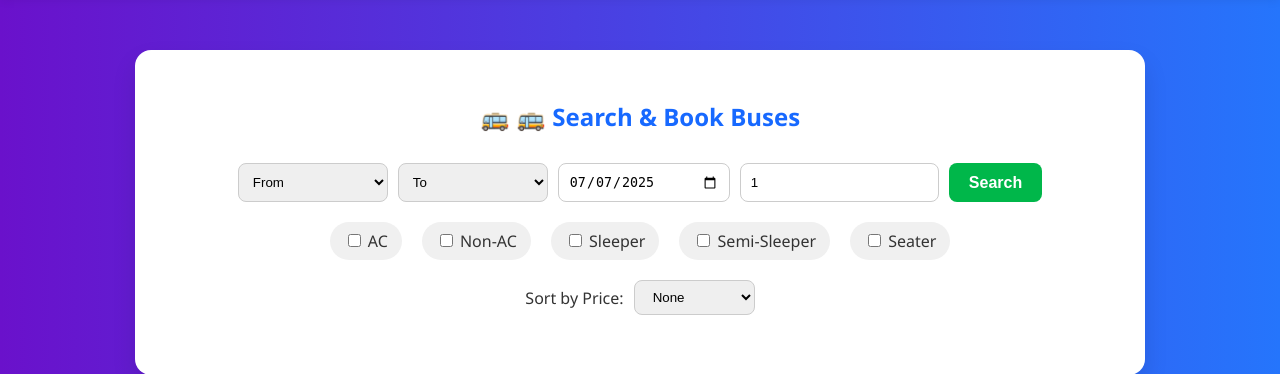
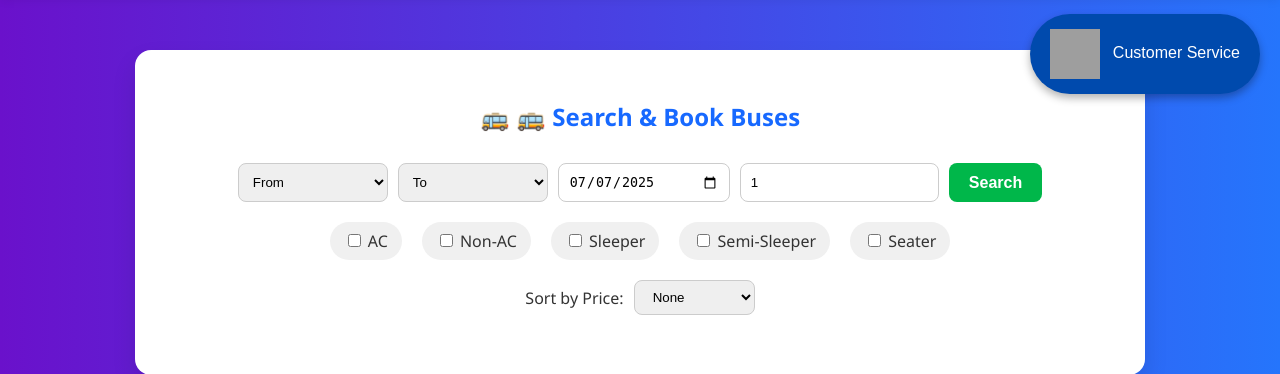
Before and after one commit to vikram0675/TravelGO, a Flask app: page /bus in a window 1280 px wide. Shown: the part 66-440 px from the top of the page. Run offline with Flask 3, Linux system fonts and the light colour scheme; the visitor is signed in with stand-in values (Sample User, id 1); grey boxes are pictures that could not be loaded.

Commit message:
Update bus.html

```diff
--- a/templates/bus.html
+++ b/templates/bus.html
@@ -42,6 +42,7 @@
 
 header {
     background-color: white;
+    color: #004aad;
     padding: 15px 30px;
     display: flex;
     justify-content: space-between;
@@ -180,9 +181,92 @@ p {
     font-style: italic;
     color: #555;
 }
+       /* Customer Service Floating Button */
+.support-btn {
+  position: fixed;
+  top: 80px;
+  right: 20px;
+  background-color: #004aad;
+  color: white;
+  border: none;
+  border-radius: 50px;
+  padding: 15px 20px;
+  cursor: pointer;
+  font-size: 16px;
+  z-index: 1000;
+  box-shadow: 0 4px 8px rgba(0,0,0,0.3);
+}
+
+/* Popup Box */
+.support-popup {
+  display: none;
+  position: fixed;
+  top : 140px;
+  right: 20px;
+  background-color: white;
+  border: 1px solid #ccc;
+  border-radius: 10px;
+  box-shadow: 0 4px 12px rgba(0,0,0,0.2);
+  width: 250px;
+  z-index: 1001;
+}
+
+.support-popup ul {
+  list-style: none;
+  margin: 0;
+  padding: 10px;
+}
+
+.support-popup li {
+  padding: 10px;
+  border-bottom: 1px solid #eee;
+  cursor: pointer;
+}
+
+.support-popup li:hover {
+  background-color: #f3f3f3;
+}
+
+.support-popup h4 {
+  margin: 0;
+  padding: 10px;
+  background-color: #004aad;
+  color: white;
+  border-radius: 10px 10px 0 0;
+}
+
 
     </style>
+    </style>
 </head>
+<!-- Floating Customer Support Button -->
+<button class="support-btn" onclick="toggleSupportPopup()"><img src="https://png.pngtree.com/png-vector/20240612/ourmid/pngtree-smiling-emoji-icon-with-headphones-png-image_12719375.png" style="width: 50px; height: 50px; vertical-align: middle; margin-right: 8px;"> Customer Service</button>
+
+<!-- Popup Box -->
+<div class="support-popup" id="supportPopup">
+  <h4>Need Help?</h4>
+  <ul>
+    <li onclick="alert('Email us at vikrAm@travelgo.com')">📧 Email Support</li>
+    <li onclick="alert('Call us at +91 93909 26424')">📞 Call Us</li>
+    <li><a href="/faqs" style="text-decoration: none">❓FAQs </a></li>
+
+  </ul>
+</div>
+<!-- Script to toggle popup -->
+<script>
+  function toggleSupportPopup() {
+    var popup = document.getElementById("supportPopup");
+    popup.style.display = (popup.style.display === "block") ? "none" : "block";
+  }
+
+  document.addEventListener("click", function(event) {
+    var popup = document.getElementById("supportPopup");
+    var button = document.querySelector(".support-btn");
+    if (!popup.contains(event.target) && !button.contains(event.target)) {
+      popup.style.display = "none";
+    }
+  });
+</script>
 <body>
 <header>
     <h1>TravelGo</h1>
```
